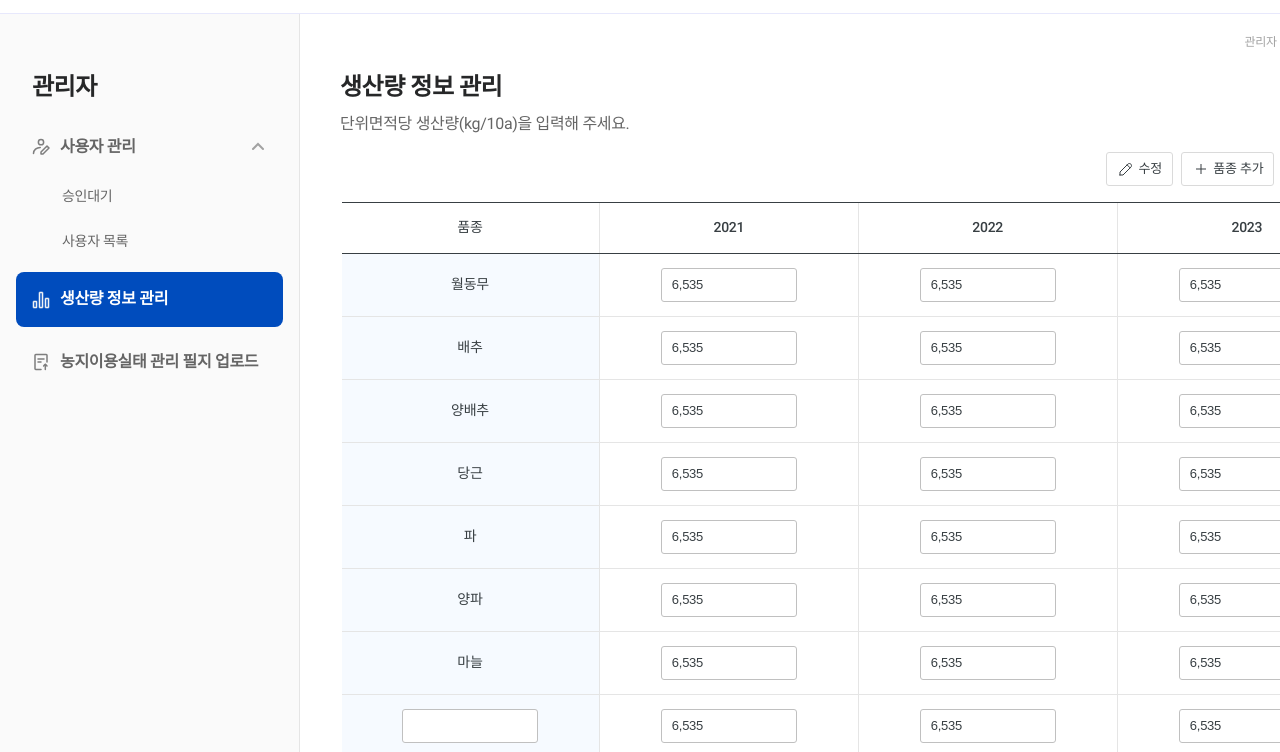
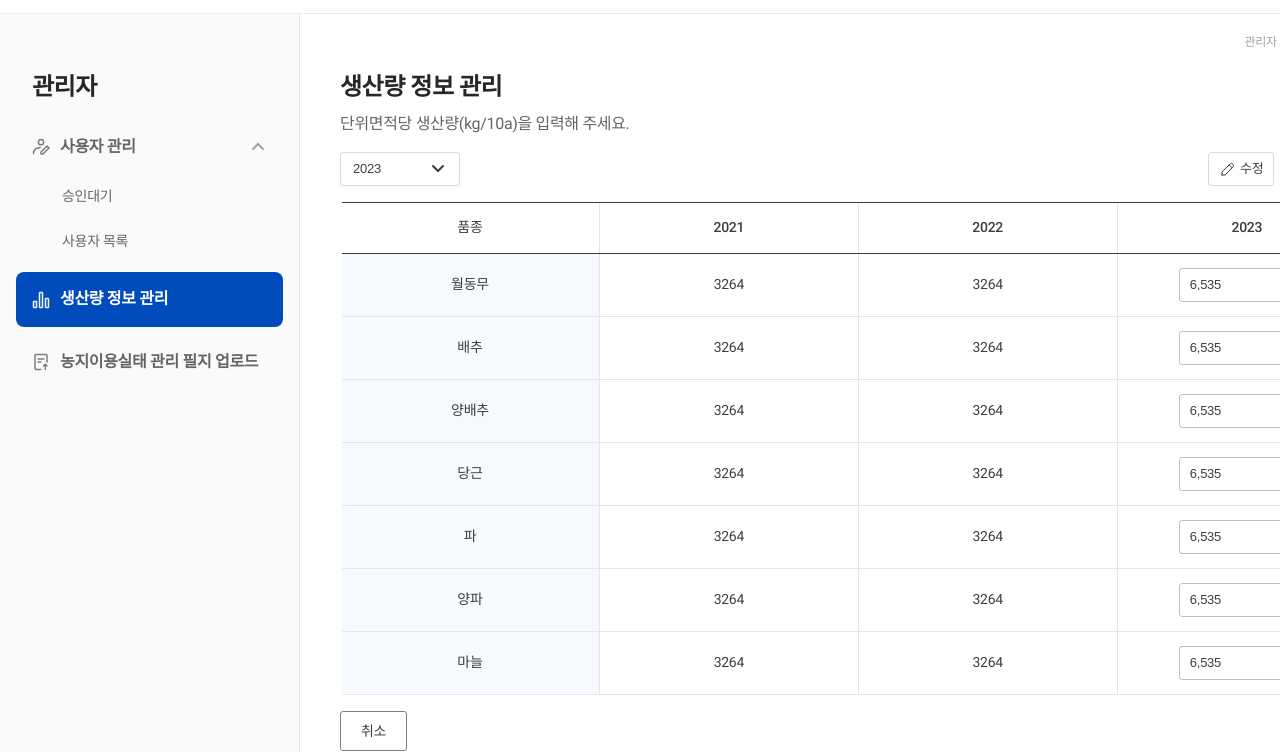
Before and after one commit to gomdoryminks/cultivation-admin, a plain HTML site: page admin/cultivationUpdate1-1.html in a window 1280 px wide. Shown: the part 48-800 px from the top of the page. Drawn offline with Linux system fonts and the light colour scheme; files whose address does not match are found by name; a web font is replaced by a local one.

Commit message:
Add files via upload

```diff
--- a/admin/cultivationUpdate1-1.html
+++ b/admin/cultivationUpdate1-1.html
@@ -127,17 +127,21 @@
 						<div class="cTableWrap">
 							<!-- cTableTopArea : 테이블 상단 영역 -->
 							<div class="cTableTopArea">
+								<!-- 20240112 Update Start -->
+								<div class="cTableTopLeft">
+									<select>
+										<option value="2023">2023</option>
+									</select>
+								</div>
 								<div class="cTableTopRight">
 									<button type="button" class="bLineType01 bModify2" onclick="">
 										<span>수정</span>
 									</button>
 									<button type="button" class="bLineType01 bPlus2" onclick="">
-										<span>품종 추가</span>
-									</button>
-									<button type="button" class="bLineType01 bPlus2" onclick="">
 										<span>연도 추가</span>
 									</button>
 								</div>
+								<!-- 20240112 Update End -->
 							</div>
 							<!-- cListTableArea2 : 테이블 영역 (목록 페이지) -->
 							<div class="cListTableArea2">
@@ -160,98 +164,56 @@
 									<tbody>
 										<tr>
 											<th scope="row">월동무</th>
-											<td>
-												<input type="text" value="6,535" />
-											</td>
-											<td>
-												<input type="text" value="6,535" />
-											</td>
+											<td>3264</td>
+											<td>3264</td>
 											<td>
 												<input type="text" value="6,535" />
 											</td>
 										</tr>
 										<tr>
 											<th scope="row">배추</th>
-											<td>
-												<input type="text" value="6,535" />
-											</td>
-											<td>
-												<input type="text" value="6,535" />
-											</td>
+											<td>3264</td>
+											<td>3264</td>
 											<td>
 												<input type="text" value="6,535" />
 											</td>
 										</tr>
 										<tr>
 											<th scope="row">양배추</th>
-											<td>
-												<input type="text" value="6,535" />
-											</td>
-											<td>
-												<input type="text" value="6,535" />
-											</td>
+											<td>3264</td>
+											<td>3264</td>
 											<td>
 												<input type="text" value="6,535" />
 											</td>
 										</tr>
 										<tr>
 											<th scope="row">당근</th>
-											<td>
-												<input type="text" value="6,535" />
-											</td>
-											<td>
-												<input type="text" value="6,535" />
-											</td>
+											<td>3264</td>
+											<td>3264</td>
 											<td>
 												<input type="text" value="6,535" />
 											</td>
 										</tr>
 										<tr>
 											<th scope="row">파</th>
-											<td>
-												<input type="text" value="6,535" />
-											</td>
-											<td>
-												<input type="text" value="6,535" />
-											</td>
+											<td>3264</td>
+											<td>3264</td>
 											<td>
 												<input type="text" value="6,535" />
 											</td>
 										</tr>
 										<tr>
 											<th scope="row">양파</th>
-											<td>
-												<input type="text" value="6,535" />
-											</td>
-											<td>
-												<input type="text" value="6,535" />
-											</td>
+											<td>3264</td>
+											<td>3264</td>
 											<td>
 												<input type="text" value="6,535" />
 											</td>
 										</tr>
 										<tr>
 											<th scope="row">마늘</th>
-											<td>
-												<input type="text" value="6,535" />
-											</td>
-											<td>
-												<input type="text" value="6,535" />
-											</td>
-											<td>
-												<input type="text" value="6,535" />
-											</td>
-										</tr>
-										<tr>
-											<th scope="row">
-												<input type="text" />
-											</th>
-											<td>
-												<input type="text" value="6,535" />
-											</td>
-											<td>
-												<input type="text" value="6,535" />
-											</td>
+											<td>3264</td>
+											<td>3264</td>
 											<td>
 												<input type="text" value="6,535" />
 											</td>
@@ -261,9 +223,17 @@
 							</div>
 							<!-- cTableBottomArea : 테이블 하단 영역 -->
 							<div class="cTableBottomArea">
+								<!-- 20240112 Update Start -->
+								<div class="cTableBottomLeft">
+									<button type="button" class="bHeight03 bLineType03" onclick="">
+										<span>취소</span>
+									</button>
+								</div>
+								<!-- 20240112 Update End -->
+
 								<div class="cTableBottomRight">
 									<button type="button" class="bHeight03" onclick="">
-										<span>변경하기</span>
+										<span>저장하기</span>
 									</button>
 								</div>
 							</div>
```
Also changed, not shown: admin/forestUpload1-1.html (+16 -0 lines).
